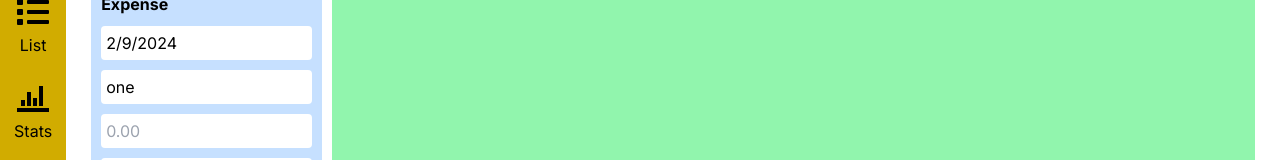
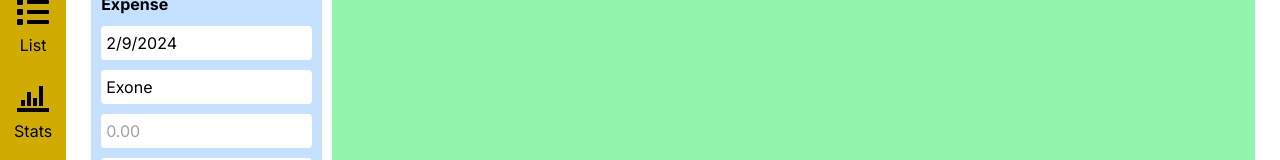
Before and after one commit to eimuciu/cash-tracker, a Next.js app: page / in a window 1280 px wide. Shown: the part 247-407 px from the top of the page. Built offline with nearby package versions, Linux system fonts and the light colour scheme.

Commit message:
tab picking styling changes

```diff
--- a/src/app/components/pages/home/dataInflow/index.tsx
+++ b/src/app/components/pages/home/dataInflow/index.tsx
@@ -16,13 +16,18 @@ const validationChema = Yup.object().shape({
   note: Yup.string().required('Required'),
 });
 
-// AWAITING DATA
-const selectData = ['one', 'two', 'three', 'four'];
-
-export default function DataInflow() {
+export default function DataInflow({
+  selectCategory,
+}: {
+  selectCategory: string[];
+}) {
   const [dateValue, setDateValue] = React.useState<string>('');
   const [dateError, setDateError] = React.useState<string>('');
-  const [selectValue, setSelectValue] = React.useState<string>(selectData[0]);
+  const [selectValue, setSelectValue] = React.useState<string>('');
+
+  React.useEffect(() => {
+    setSelectValue(selectCategory[0]);
+  }, [selectCategory]);
 
   const formik = useFormik({
     initialValues: {
@@ -38,6 +43,7 @@ export default function DataInflow() {
         return;
       }
       setDateError('');
+      // AWAITING DATA START
       alert(
         JSON.stringify(
           { ...values, date: dateValue, category: selectValue },
@@ -45,6 +51,7 @@ export default function DataInflow() {
           2,
         ),
       );
+      // AWAITING DATA FINISH
       bag.resetForm();
     },
   });
@@ -56,7 +63,7 @@ export default function DataInflow() {
       <SelectPicker
         selectValue={selectValue}
         setSelectValue={setSelectValue}
-        selectData={selectData}
+        selectData={selectCategory}
       />
       <form onSubmit={formik.handleSubmit} className="flex flex-col h-[100%]">
         <div className="text-[#880D1E] text-[12px]">
--- a/src/app/components/pages/home/index.tsx
+++ b/src/app/components/pages/home/index.tsx
@@ -1,23 +1,70 @@
+'use client';
+
+import React from 'react';
 import LayoutWrapper from '../../layoutWrapper';
 import DataInflow from './dataInflow';
 import Budget from './budget';
 
+// AWAITING DATA
+const expenseCategory = ['Exone', 'Extwo', 'Exthree', 'Exfour'];
+const incomeCategory = ['Inone', 'Intwo', 'Inthree', 'Infour'];
+
 export default function HomePage() {
+  const [tab, setTab] = React.useState<string>('expense');
+
+  const handlePickTab = (tabName: string) => {
+    setTab(tabName);
+  };
+
   return (
     <LayoutWrapper>
       <section className="flex gap-[10px] h-[100%] md:flex-col">
         <div className="flex flex-col w-[20%] rounded-[10px] h-[100%] md:w-[100%] ">
           <div className="flex">
-            <p className="w-[50%] text-center p-[10px] bg-[#C6E0FF] rounded-t-[10px]">
+            <p
+              onClick={() => {
+                handlePickTab('expense');
+              }}
+              className={
+                'w-[50%] text-center p-[10px] rounded-t-[10px] cursor-pointer' +
+                ' ' +
+                `${tab === 'expense' ? 'bg-[#C6E0FF]' : 'bg-[white]'}`
+              }
+            >
               Expense
             </p>
-            <p className="w-[50%] text-center p-[10px] bg-[white] rounded-e-[10px]">
+            <p
+              onClick={() => {
+                handlePickTab('income');
+              }}
+              className={
+                'w-[50%] text-center p-[10px] cursor-pointer' +
+                ' ' +
+                `${
+                  tab === 'income'
+                    ? 'bg-[#C6E0FF] rounded-t-[10px]'
+                    : 'bg-[white]'
+                }`
+              }
+            >
               Income
             </p>
           </div>
-          <div className="flex flex-col  p-[10px] h-[100%] bg-[#C6E0FF] rounded-e-[10px] rounded-b-[10px]">
-            <p className="pt-[10px] pb-[10px] font-bold">Expense</p>
-            <DataInflow />
+          <div
+            className={
+              'flex flex-col p-[10px] h-[100%] bg-[#C6E0FF] rounded-b-[10px]' +
+              ' ' +
+              `${tab === 'expense' ? 'rounded-e-[10px]' : 'rounded-s-[10px]'}`
+            }
+          >
+            <p className="pt-[10px] pb-[10px] font-bold">
+              {tab === 'expense' ? 'Expense' : 'Income'}
+            </p>
+            <DataInflow
+              selectCategory={
+                tab === 'expense' ? expenseCategory : incomeCategory
+              }
+            />
           </div>
         </div>
         <div className="w-[80%] bg-[#91F5AD] rounded-[10px] p-[10px] md:w-[100%]">
```
